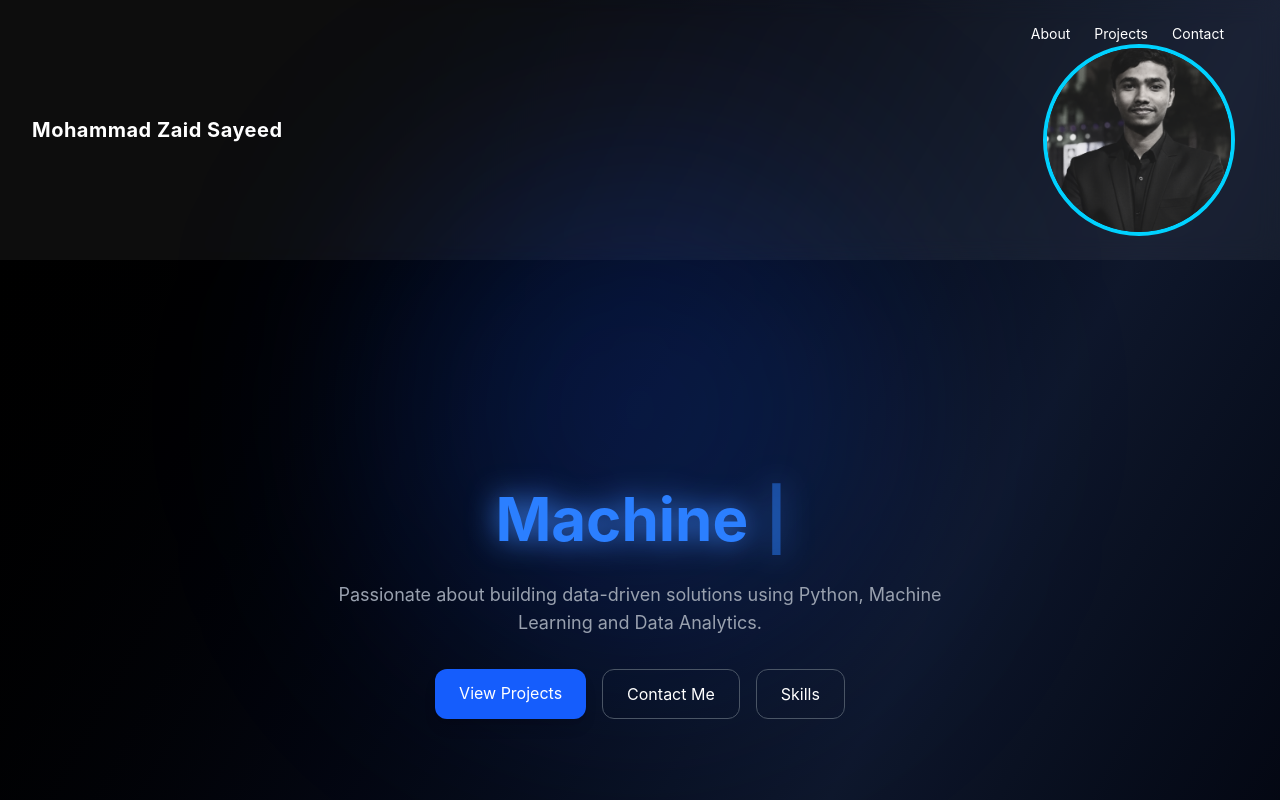
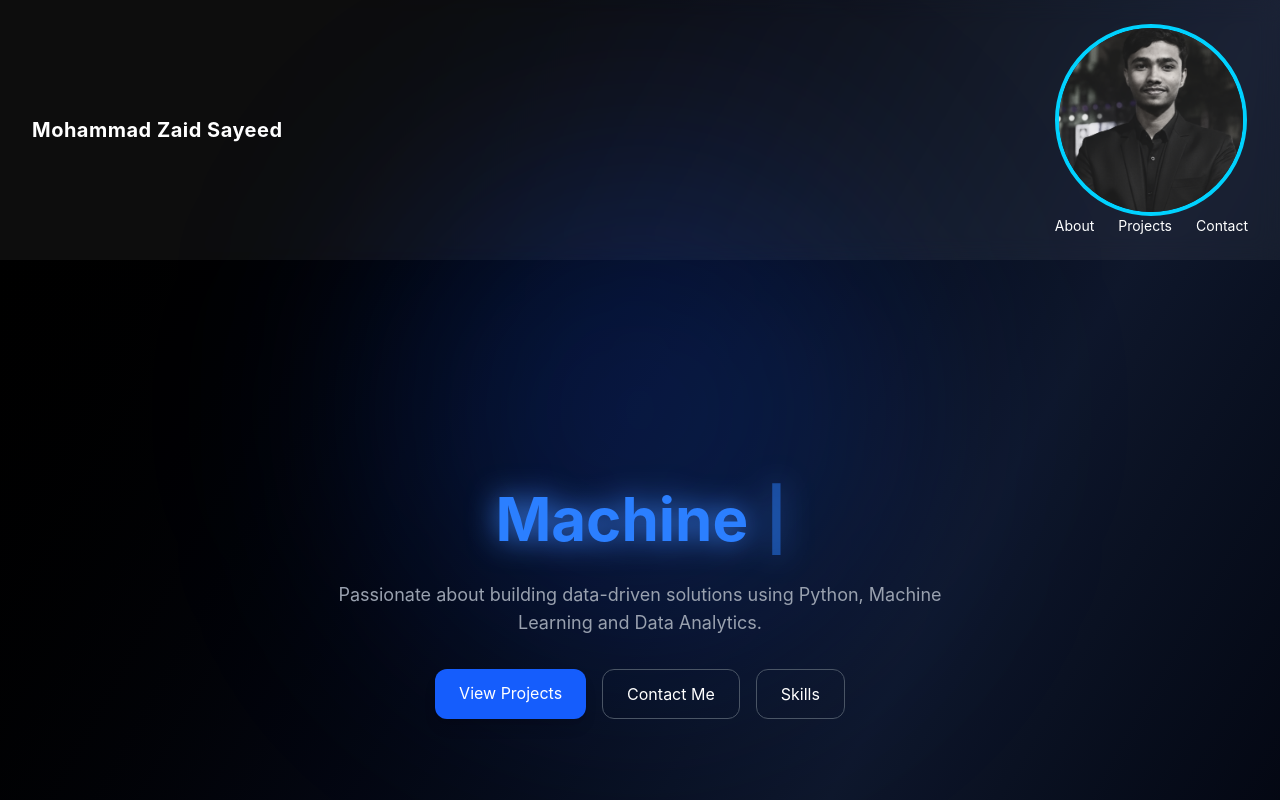
Before and after one commit to zaidsayeed17/zaid-portfolio, a React (Vite) app: page / in a window 1280 px wide. Shown: the top 800 px of the page. Built offline with nearby package versions, Linux system fonts and the light colour scheme.

Commit message:
Reorder links and add image in App component

```diff
--- a/src/App.jsx
+++ b/src/App.jsx
@@ -10,14 +10,15 @@
           Mohammad Zaid Sayeed
         </h1>
         <div className="space-x-6 text-sm">
-          <a href="#about" className="hover:text-blue-400 transition">About</a>
-          <a href="#projects" className="hover:text-blue-400 transition">Projects</a>
-          <a href="#contact" className="hover:text-blue-400 transition">Contact</a>
-          <img
+           <img
             src="/zaid.png"
             alt="Zaid Sayeed"
             className="w-48 h-48 rounded-full border-4 border-[#00d2ff] object-cover mx-auto"
           />
+          <a href="#about" className="hover:text-blue-400 transition">About</a>
+          <a href="#projects" className="hover:text-blue-400 transition">Projects</a>
+          <a href="#contact" className="hover:text-blue-400 transition">Contact</a>
+
         </div>
       </nav>
 
```
